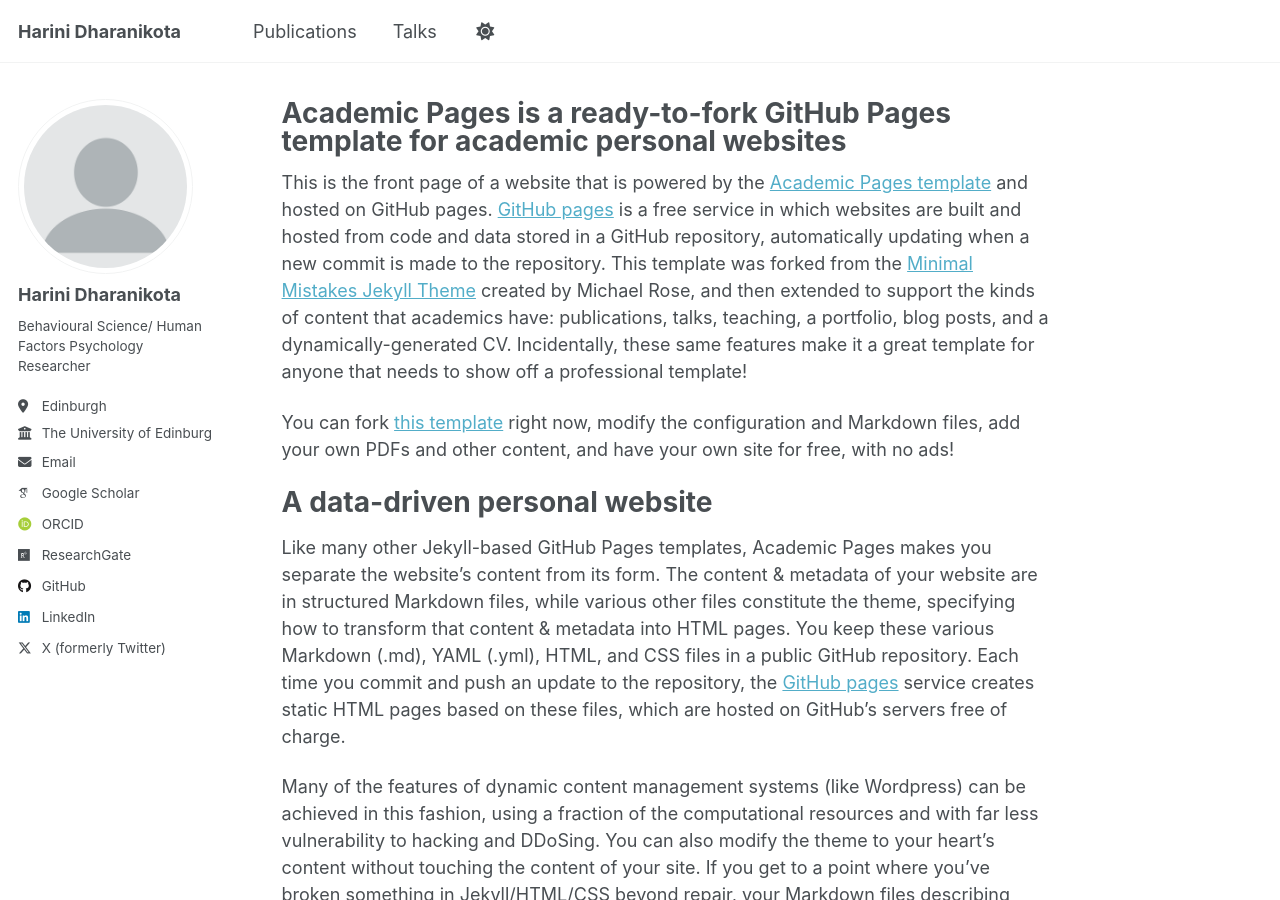
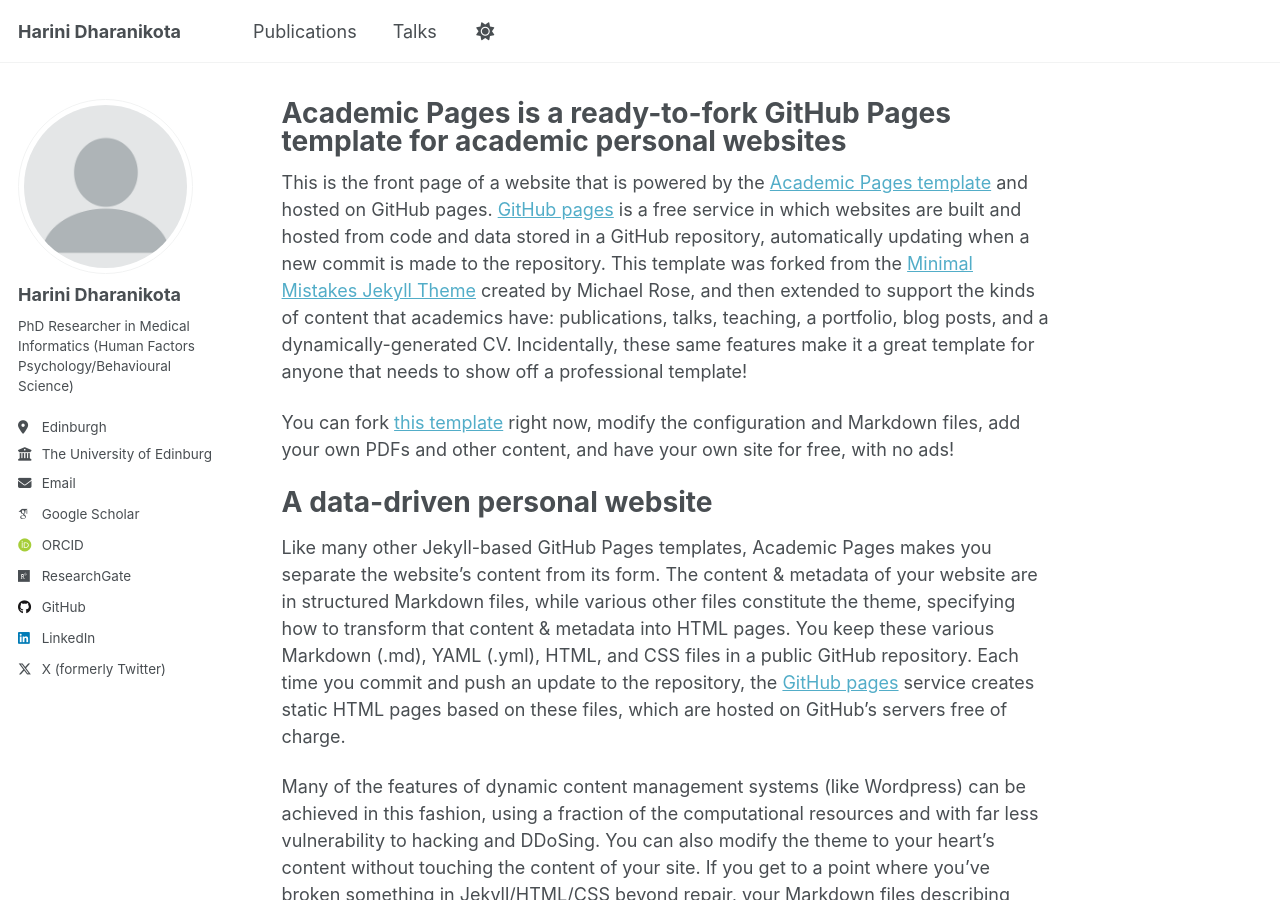
Before and after one commit to harini-dharanikota/harini-dharanikota.github.io, a Jekyll site: the page built from _pages/about.md, in a window 1280 px wide and 900 px high. Built offline with Jekyll 4.4.1, drawn with Linux system fonts in a browser that asks for light colours; some web fonts are replaced; a script that is not in the unit is left out.

Commit message:
Update _config.yml

```diff
--- a/_config.yml
+++ b/_config.yml
@@ -26,7 +26,7 @@ author:
   avatar           : "profile.png"
   name             : "Harini Dharanikota"
   pronouns         : # example: "she/her"
-  bio              : "Behavioural Science/ Human Factors Psychology Researcher"
+  bio              : "PhD Researcher in Medical Informatics (Human Factors Psychology/Behavioural Science)"
   location         : "Edinburgh"
   employer         : "The University of Edinburgh"
   uri              : # URL
```
